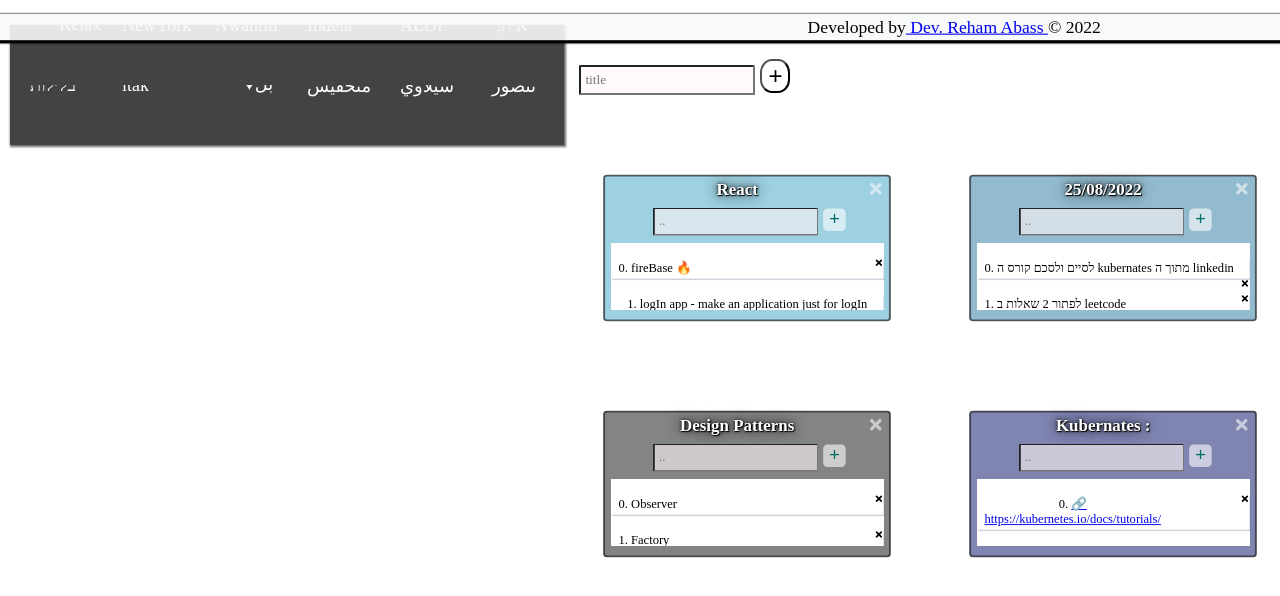
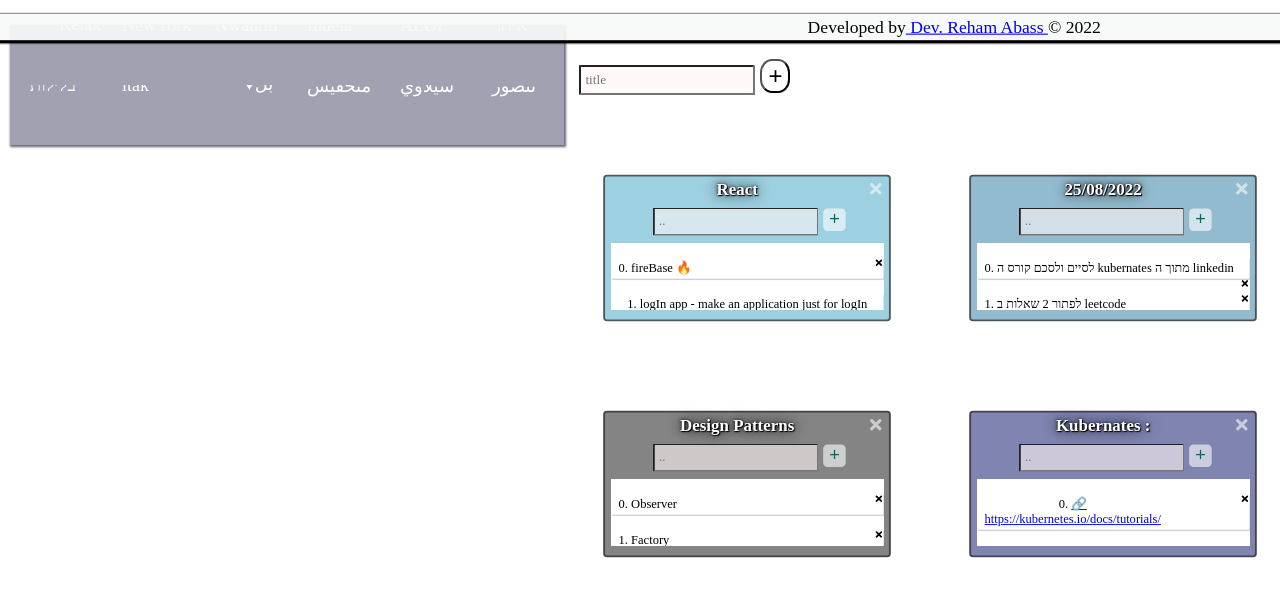
Before and after one commit to rehamAbass/to-do-v3, a React (Create React App) app: page / in a window 1280 px wide. Shown: the top 596 px of the page. Built offline with nearby package versions, Linux system fonts and the light colour scheme; data requests are answered from the project's data file; a web font is replaced by a local one.

Commit message:
Update music.css

```diff
--- a/src/components/Music/music.css
+++ b/src/components/Music/music.css
@@ -18,7 +18,7 @@
     justify-content: center;
     /* color: aqua; */
     background-color:
-    rgba(20,20,20,0.8);
+    rgba(20,20,60,0.4);
     /* rgba(0,240,255,0.2); */
     /* rgba(50,30,165,0.8); */
      /* rgba(45,20,50, 0.9); */
```
